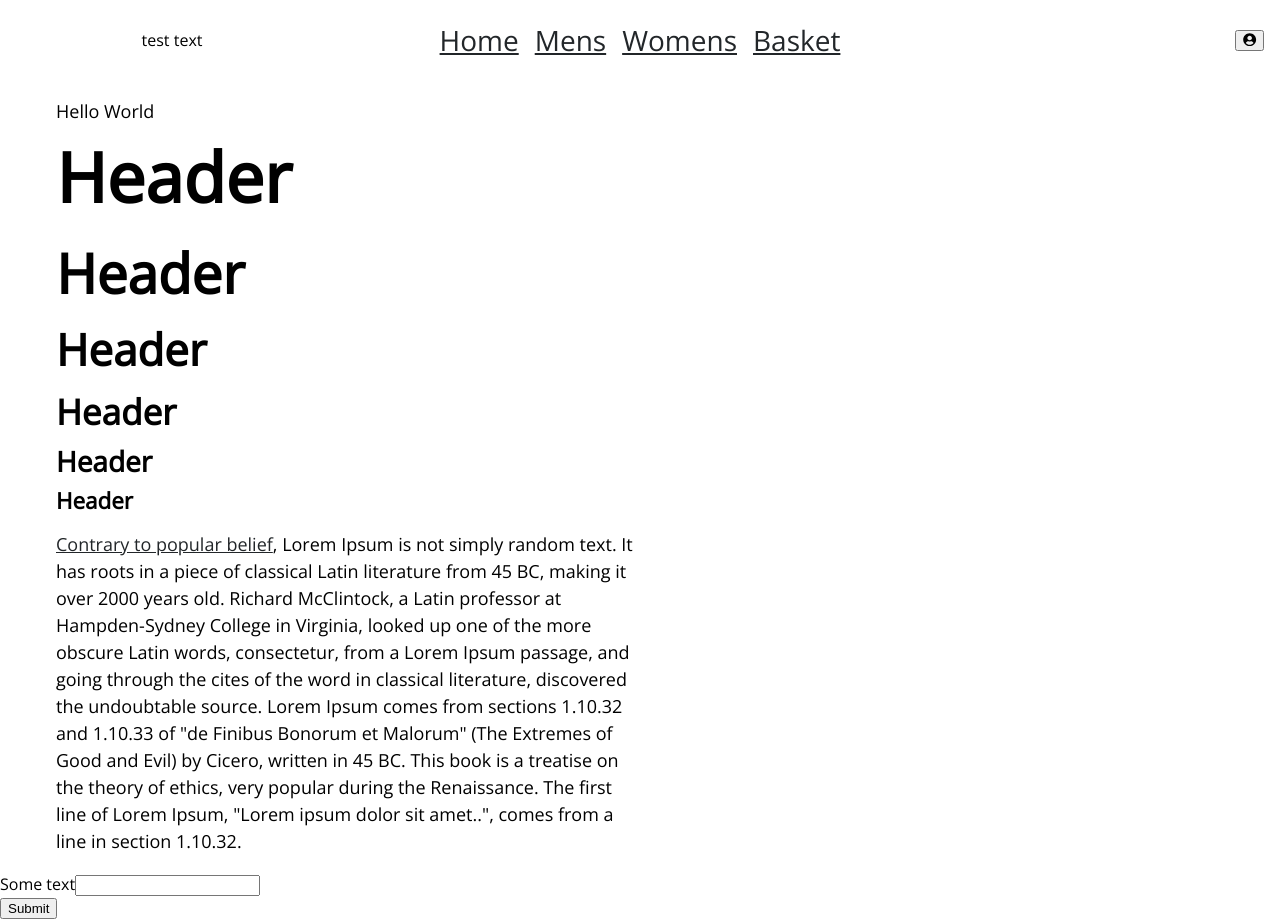
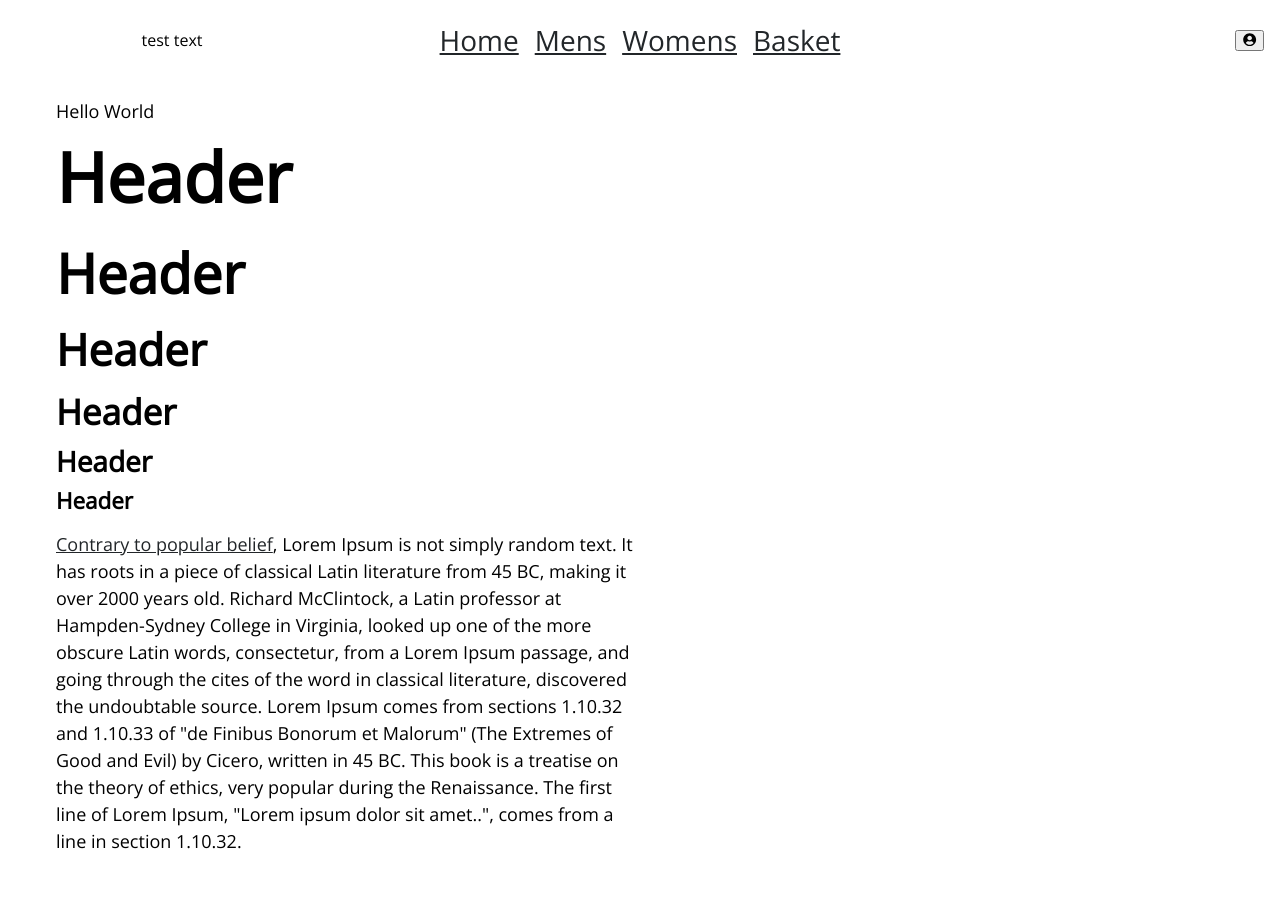
Before and after one commit to SteFowles-White/ECommerce-example, a React (Create React App) app in the folder ecom-website/: page / in a window 1280 px wide. After the commit the page ends 873 px from the top, so only its background shows below. Built offline with nearby package versions, Linux system fonts and the light colour scheme.

Commit message:
updated componts so the login in icon pops up the login model

```diff
--- a/ecom-website/src/App.js
+++ b/ecom-website/src/App.js
@@ -1,4 +1,5 @@
 import React from 'react';
+import { useState } from 'react';
 import Header from './layout/Header';
 import {
     BrowserRouter as Router,
@@ -9,13 +10,15 @@ import Home from './pages/Home';
 import Men from './pages/Mens';
 import Women from './pages/Womens';
 import Basket from './pages/Basket';
+import RenderLogInModel from './components/LogInModel'
 
 const App = () => {
+    const [logIn, setLogIn] = useState(false);
 
     return(
         <React.Fragment>
             <Router>
-                <Header/>
+                <Header loginModel={setLogIn}/>
                 <Route path='/' exact>
                     <Home/>
                 </Route>
@@ -29,6 +32,7 @@ const App = () => {
                     <Basket/>
                 </Route>
             </Router>
+            {logIn === true && <RenderLogInModel/> }
         </React.Fragment>
     )
 }
--- a/ecom-website/src/components/LogInModel.js
+++ b/ecom-website/src/components/LogInModel.js
@@ -4,7 +4,7 @@ import  ReactDOM  from 'react-dom';
 const LogInModel = () => {
     return (
         <div>
-            <section>
+            <section data-testid="login-model">
                 <form>
                     <div>
                         <label>Some text
--- a/ecom-website/src/index.js
+++ b/ecom-website/src/index.js
@@ -1,14 +1,15 @@
 import React from 'react';
+import { useState } from 'react';
 import ReactDOM from 'react-dom';
 import './index.css';
 import App from './App';
 import reportWebVitals from './reportWebVitals';
-import RenderLogInModel from './components/LogInModel'
 
 ReactDOM.render(
+
+
   <React.StrictMode>
     <App />
-    <RenderLogInModel/>
   </React.StrictMode>,
   document.getElementById('root')
 );
--- a/ecom-website/src/layout/Header.js
+++ b/ecom-website/src/layout/Header.js
@@ -7,10 +7,10 @@ import { faUserCircle } from '@fortawesome/free-solid-svg-icons';
 
 
 
-const Header = () => {
+const Header = props => {
 
     const logInHandler = () => {
-        console.log('log in')
+        props.loginModel(true)
     }
 
     return (
```
Also changed, not shown: 1 other file (tests, documents, lock files or other folders).
